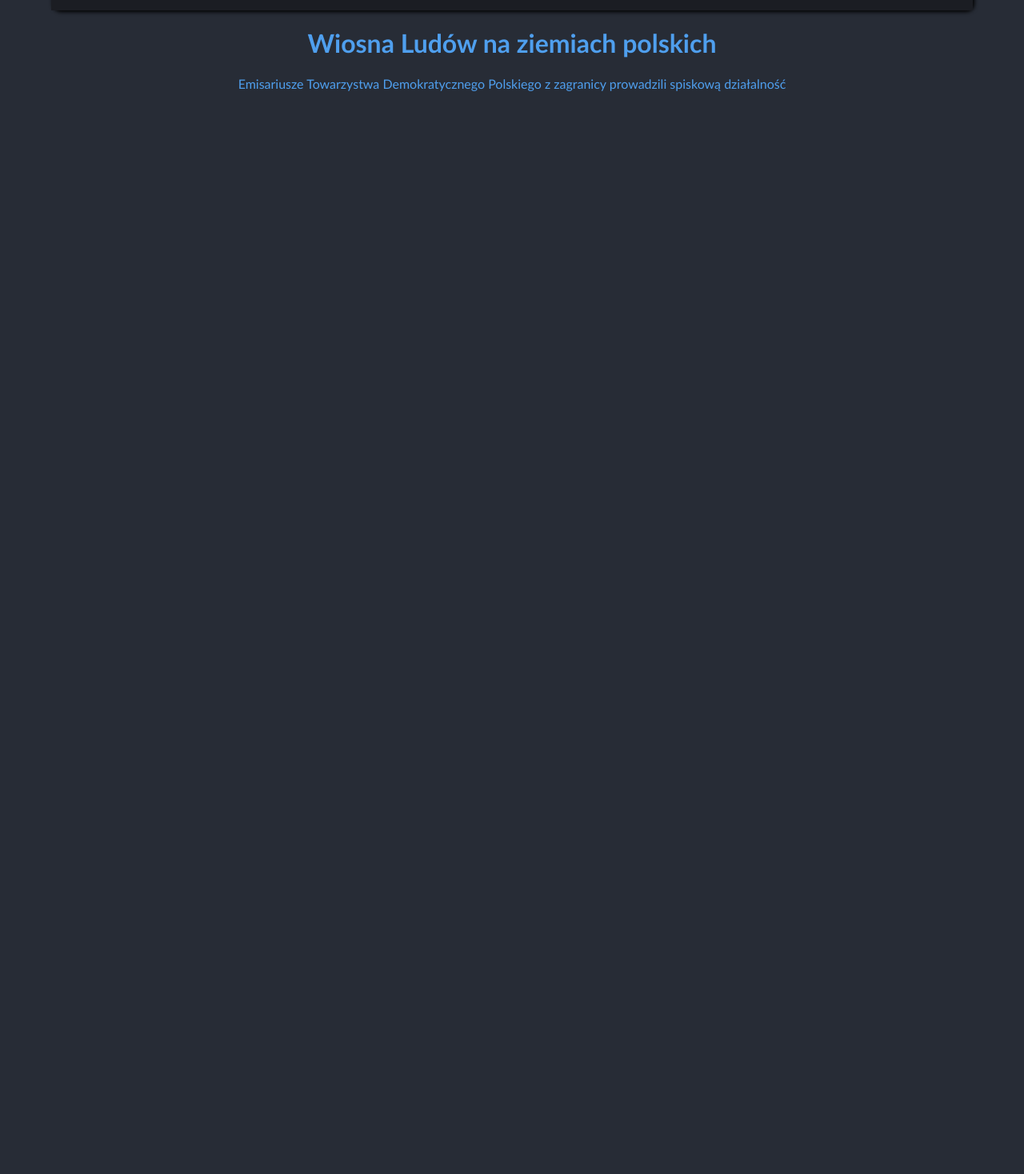
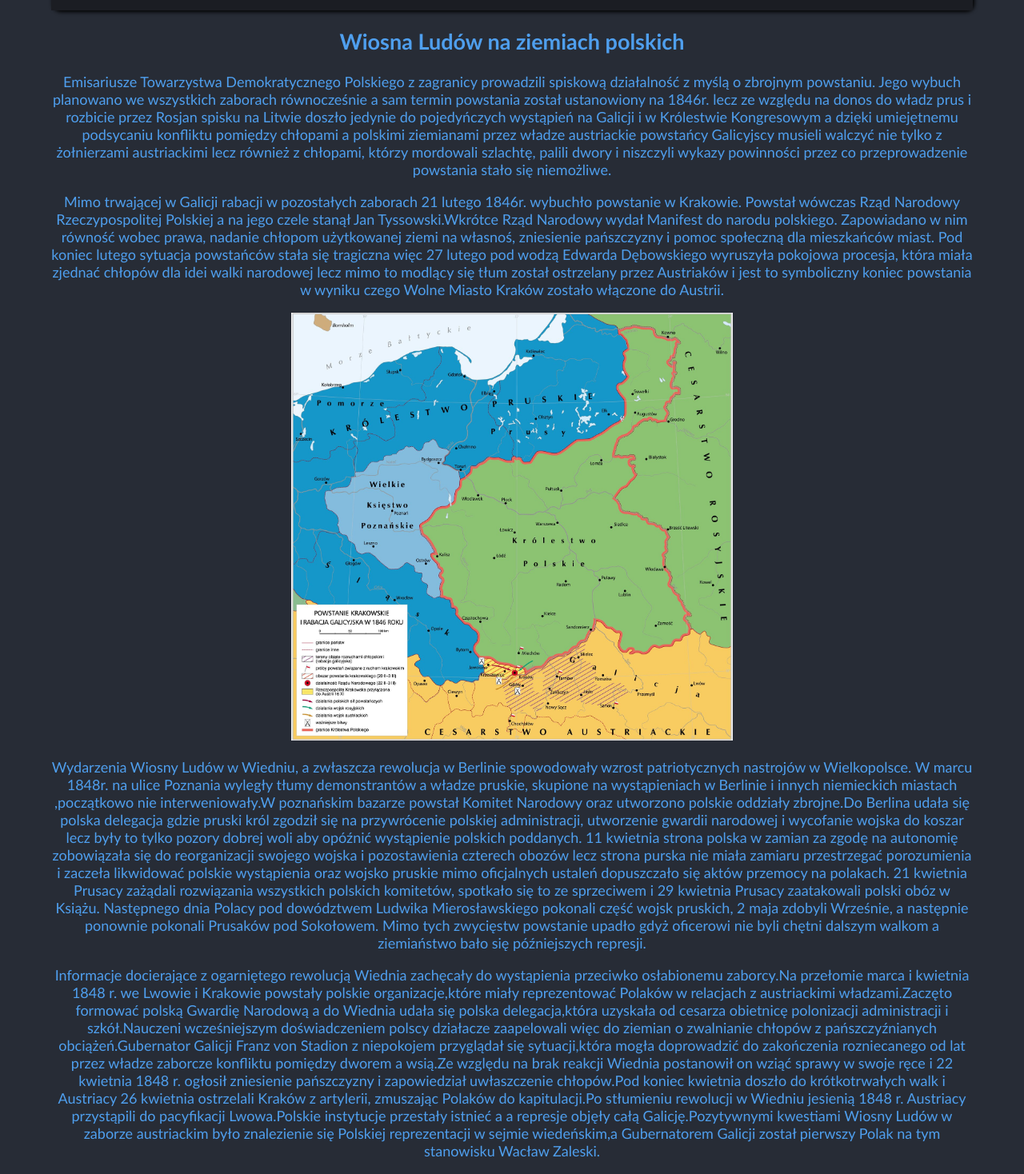
Before and after one commit to Just-a-Jason/ProjektHistoria, a React (Vite) app: page /Temat5 in a window 1280 px wide. Shown: the part 54-1522 px from the top of the page at 80% size. Before the commit the page ends 800 px from the top, so only its background shows below. Built offline with nearby package versions, Linux system fonts and the light colour scheme.

Commit message:
temat 5 uzupełnienie tekstu

```diff
--- a/src/Components/NavBar.css
+++ b/src/Components/NavBar.css
@@ -55,7 +55,16 @@
 .widthSmallerThan750{
     display: none !important;
 }
+.Temat5Img{
+    width:48%;
+}
+.Temat5Body{
+    font-size: 18px;
+}
 @media(max-width:750px){
+    .Temat5Img{
+        width:55%;
+    }
     .mainPages{
         display:inline-block;
     }
@@ -87,4 +96,7 @@
     .widthSmallerThan750:hover{
         background-color: var(--bg-color-nav) !important;
     }
+    .Temat5Body{
+        font-size: 15px;
+    }
 }
--- a/src/Pages/Temat5.tsx
+++ b/src/Pages/Temat5.tsx
@@ -1,12 +1,83 @@
+import "../Components/NavBar.css";
 const Temat5 = () => {
   return (
-    <>
-      <h1>Wiosna Ludów na ziemiach polskich</h1>
+    <div className="Temat5Body">
+      <h2>Wiosna Ludów na ziemiach polskich</h2>
       <p>
         Emisariusze Towarzystwa Demokratycznego Polskiego z zagranicy prowadzili
-        spiskową działalność
+        spiskową działalność z myślą o zbrojnym powstaniu. Jego wybuch planowano
+        we wszystkich zaborach równocześnie a sam termin powstania został
+        ustanowiony na 1846r. lecz ze względu na donos do władz prus i rozbicie
+        przez Rosjan spisku na Litwie doszło jedynie do pojedyńczych wystąpień
+        na Galicji i w Królestwie Kongresowym a dzięki umiejętnemu podsycaniu
+        konfliktu pomiędzy chłopami a polskimi ziemianami przez władze
+        austriackie powstańcy Galicyjscy musieli walczyć nie tylko z żołnierzami
+        austriackimi lecz również z chłopami, którzy mordowali szlachtę, palili
+        dwory i niszczyli wykazy powinności przez co przeprowadzenie powstania
+        stało się niemożliwe.
       </p>
-    </>
+      <p>
+        Mimo trwającej w Galicji rabacji w pozostałych zaborach 21 lutego 1846r.
+        wybuchło powstanie w Krakowie. Powstał wówczas Rząd Narodowy
+        Rzeczypospolitej Polskiej a na jego czele stanął Jan Tyssowski.Wkrótce
+        Rząd Narodowy wydał Manifest do narodu polskiego. Zapowiadano w nim
+        równość wobec prawa, nadanie chłopom użytkowanej ziemi na własnoś,
+        zniesienie pańszczyzny i pomoc społeczną dla mieszkańców miast. Pod
+        koniec lutego sytuacja powstańców stała się tragiczna więc 27 lutego pod
+        wodzą Edwarda Dębowskiego wyruszyła pokojowa procesja, która miała
+        zjednać chłopów dla idei walki narodowej lecz mimo to modlący się tłum
+        został ostrzelany przez Austriaków i jest to symboliczny koniec
+        powstania w wyniku czego Wolne Miasto Kraków zostało włączone do
+        Austrii.
+      </p>
+      <img src="src\Images\WLmap.jpg" className="Temat5Img"></img>
+      <p>
+        Wydarzenia Wiosny Ludów w Wiedniu, a zwłaszcza rewolucja w Berlinie
+        spowodowały wzrost patriotycznych nastrojów w Wielkopolsce. W marcu
+        1848r. na ulice Poznania wyległy tłumy demonstrantów a władze pruskie,
+        skupione na wystąpieniach w Berlinie i innych niemieckich miastach
+        ,początkowo nie interweniowały.W poznańskim bazarze powstał Komitet
+        Narodowy oraz utworzono polskie oddziały zbrojne.Do Berlina udała się
+        polska delegacja gdzie pruski król zgodził się na przywrócenie polskiej
+        administracji, utworzenie gwardii narodowej i wycofanie wojska do koszar
+        lecz były to tylko pozory dobrej woli aby opóźnić wystąpienie polskich
+        poddanych. 11 kwietnia strona polska w zamian za zgodę na autonomię
+        zobowiązała się do reorganizacji swojego wojska i pozostawienia czterech
+        obozów lecz strona purska nie miała zamiaru przestrzegać porozumienia i
+        zaczeła likwidować polskie wystąpienia oraz wojsko pruskie mimo
+        oficjalnych ustaleń dopuszczało się aktów przemocy na polakach. 21
+        kwietnia Prusacy zażądali rozwiązania wszystkich polskich komitetów,
+        spotkało się to ze sprzeciwem i 29 kwietnia Prusacy zaatakowali polski
+        obóz w Książu. Następnego dnia Polacy pod dowództwem Ludwika
+        Mierosławskiego pokonali część wojsk pruskich, 2 maja zdobyli Wrześnie,
+        a następnie ponownie pokonali Prusaków pod Sokołowem. Mimo tych
+        zwycięstw powstanie upadło gdyż oficerowi nie byli chętni dalszym walkom
+        a ziemiaństwo bało się późniejszych represji.
+      </p>
+      <p>
+        Informacje docierające z ogarniętego rewolucją Wiednia zachęcały do
+        wystąpienia przeciwko osłabionemu zaborcy.Na przełomie marca i kwietnia
+        1848 r. we Lwowie i Krakowie powstały polskie organizacje,które miały
+        reprezentować Polaków w relacjach z austriackimi władzami.Zaczęto
+        formować polską Gwardię Narodową a do Wiednia udała się polska
+        delegacja,która uzyskała od cesarza obietnicę polonizacji administracji
+        i szkół.Nauczeni wcześniejszym doświadczeniem polscy działacze
+        zaapelowali więc do ziemian o zwalnianie chłopów z pańszczyźnianych
+        obciążeń.Gubernator Galicji Franz von Stadion z niepokojem przyglądał
+        się sytuacji,która mogła doprowadzić do zakończenia rozniecanego od lat
+        przez władze zaborcze konfliktu pomiędzy dworem a wsią.Ze względu na
+        brak reakcji Wiednia postanowił on wziąć sprawy w swoje ręce i 22
+        kwietnia 1848 r. ogłosił zniesienie pańszczyzny i zapowiedział
+        uwłaszczenie chłopów.Pod koniec kwietnia doszło do krótkotrwałych walk i
+        Austriacy 26 kwietnia ostrzelali Kraków z artylerii, zmuszając Polaków
+        do kapitulacji.Po stłumieniu rewolucji w Wiedniu jesienią 1848 r.
+        Austriacy przystąpili do pacyfikacji Lwowa.Polskie instytucje przestały
+        istnieć a a represje objęły całą Galicję.Pozytywnymi kwestiami Wiosny
+        Ludów w zaborze austriackim było znalezienie się Polskiej reprezentacji
+        w sejmie wiedeńskim,a Gubernatorem Galicji został pierwszy Polak na tym
+        stanowisku Wacław Zaleski.
+      </p>
+    </div>
   );
 };
 
```
Also changed, not shown: src/Images/WLmap.jpg (added).
